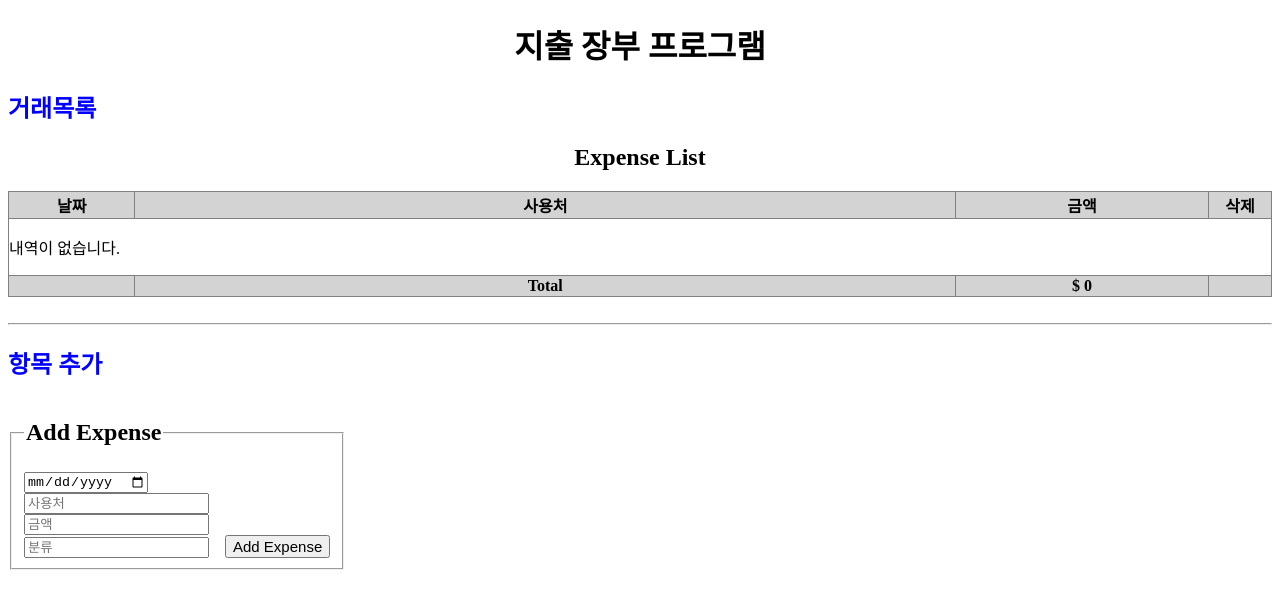
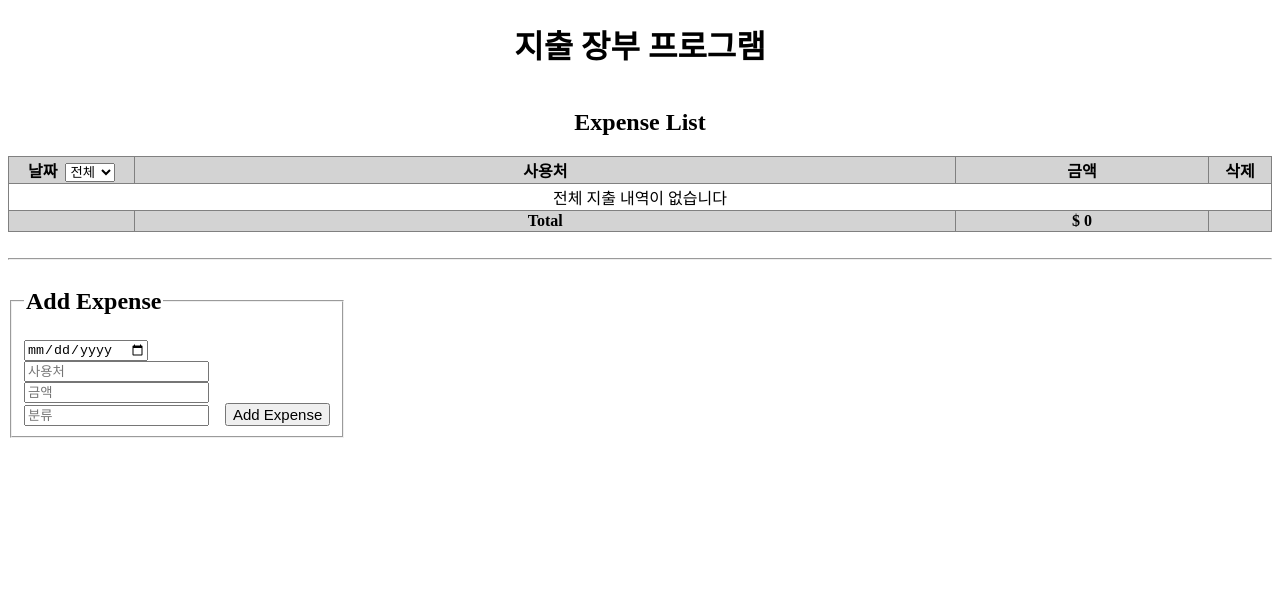
Before and after one commit to Seo-Gaeun/app, a React (Create React App) app: page / in a window 1280 px wide. Shown: the top 608 px of the page. Built offline with nearby package versions, Linux system fonts and the light colour scheme.

Commit message:
Update App.js

```diff
--- a/src/App.js
+++ b/src/App.js
@@ -1,37 +1,60 @@
 import React, { useState } from 'react';
-import ExpenseList from './components/ExpenseList';
+// import ExpenseList from './components/ExpenseList';  // MonthFilter.js에 다 포함돼서 ExpenseList.js 별도 필요 없음
 import ExpenseForm from './components/ExpenseForm';
+import MonthFilter from './components/MonthFilter';  //test
 
 function App() {
   const [expenses, setExpenses] = useState([]);
   const [total, setTotal] = useState(0);
+  const [selectMonth, setSelectMonth] = useState(''); //test
 
   const addExpense = (newExpense) => {
     setExpenses((prevExpenses) => [...prevExpenses, { ...newExpense, id: Date.now() }]);
     setTotal((prevTotal) => prevTotal + newExpense.amount);
   };
+
   const deleteExpense = (id) => {
     const deleteamount = expenses.find(expense => expense.id === id);
     setExpenses((prevExpenses) => prevExpenses.filter(expense => expense.id !== id));
     setTotal((prevTotal) => prevTotal - deleteamount.amount);
   };
 
+  //GPT
+  const monthChange = (event) =>{         //36번째 줄의 onChange={monthChange}
+    setSelectMonth(event.target.value);   //select의 값이 바뀔 때마다 monthChange 실행
+  };                                      //event.target.value는 select의 value 값을 selectMonth에 저장
 
   return (
     <div>
       <h1 style={{ textAlign: 'center' }}>지출 장부 프로그램</h1>
-      <h2 style={{ marginBottom: 0, color: 'blue' }}>거래목록</h2>
 
       <table border="1" style={{borderCollapse: 'collapse', width: '100%'}}>
 
         <caption><h2>Expense List</h2></caption>
 
         <thead style={{background: 'lightgray'}}>
-          <th  style={{width: '10%'}}>날짜</th><th>사용처</th><th style={{width: '20%'}}>금액</th><th style={{width: '5%'}}>삭제</th>
+          <th  style={{width: '10%'}}>
+            날짜 &nbsp;
+            <select id='month_select' value={selectMonth} onChange={monthChange}>
+              <option value=''>전체</option>
+              <option value='1'>1월</option>
+              <option value='2'>2월</option>
+              <option value='3'>3월</option>
+              <option value='4'>4월</option>
+              <option value='5'>5월</option>
+              <option value='6'>6월</option>
+              <option value='7'>7월</option>
+              <option value='8'>8월</option>
+              <option value='9'>9월</option>
+              <option value='10'>10월</option>
+              <option value='11'>11월</option>
+              <option value='12'>12월</option>
+            </select>
+          </th><th>사용처</th><th style={{width: '20%'}}>금액</th><th style={{width: '5%'}}>삭제</th>
         </thead>
 
         <tbody>
-          <ExpenseList expenses={expenses} deleteExpense={deleteExpense}/>
+          <MonthFilter expenses={expenses} selectMonth={selectMonth} deleteExpense={deleteExpense} />
         </tbody>
 
         <tfoot style={{background: 'lightgray'}}>
@@ -43,7 +66,6 @@ function App() {
       <br/>
       <hr/>
 
-      <h2 style={{ color: 'blue' }}>항목 추가</h2>
       <ExpenseForm addExpense={addExpense} />
     </div>
   );
```
